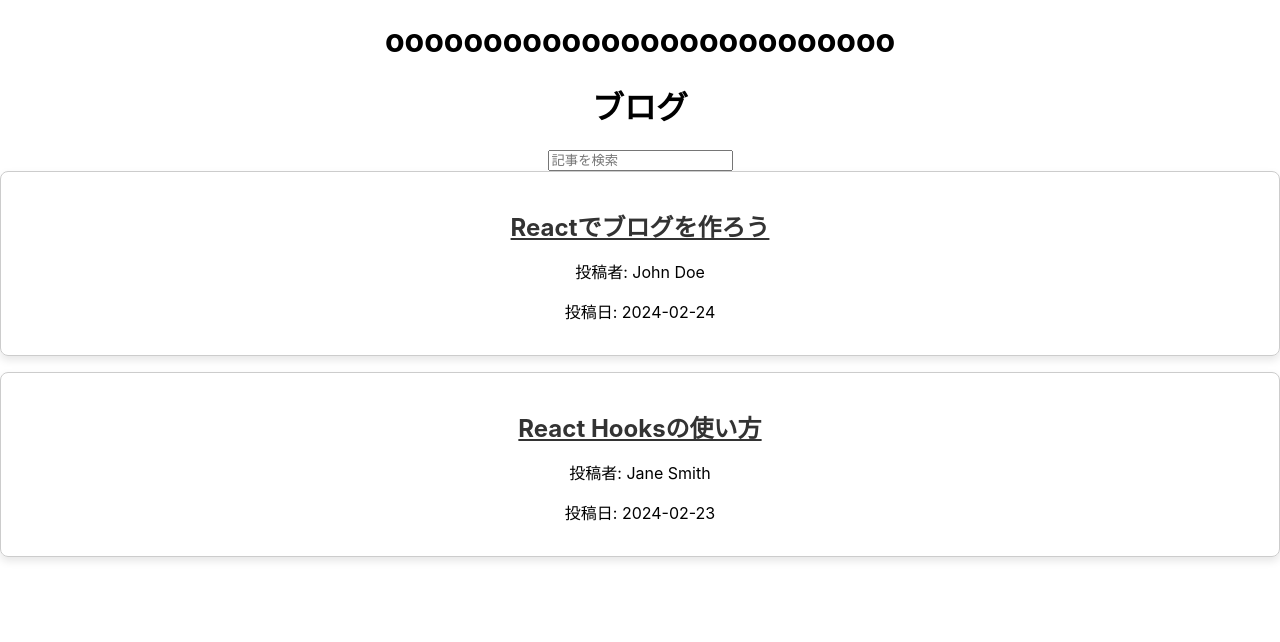
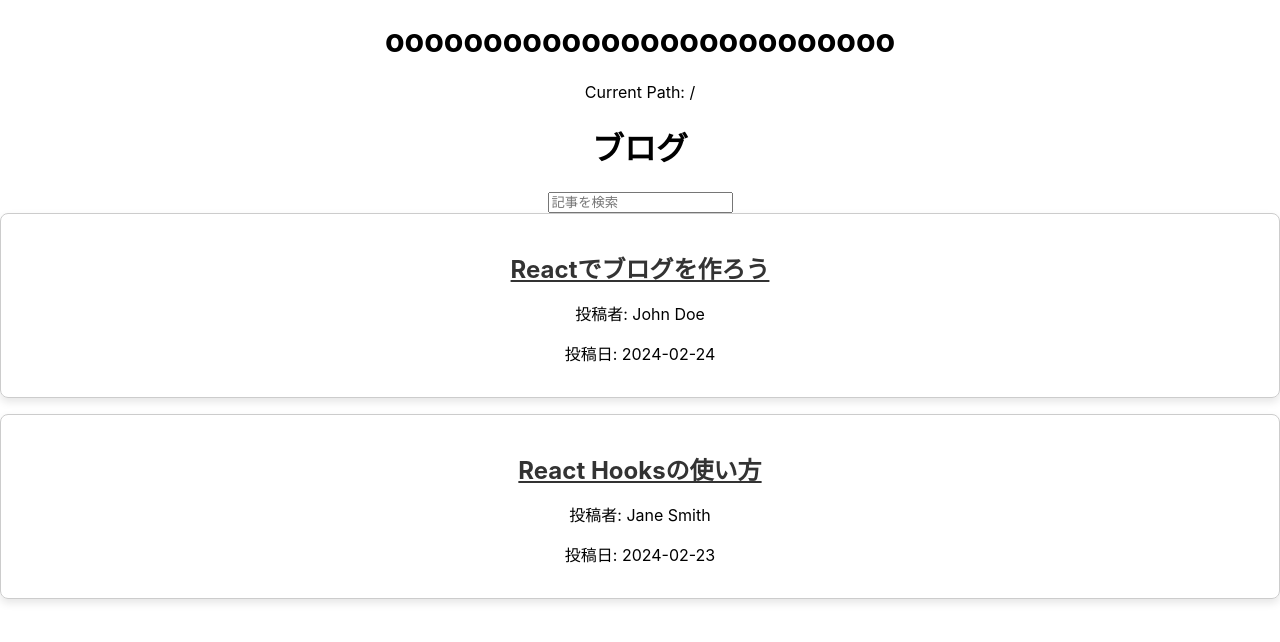
Before and after one commit to ntaku256/Portfolio-Blog, a React (Create React App) app: page / in a window 1280 px wide. Shown: the top 642 px of the page. Built offline with nearby package versions, Linux system fonts and the light colour scheme.

Commit message:
12st commit

```diff
--- a/src/components/content/Router.tsx
+++ b/src/components/content/Router.tsx
@@ -1,12 +1,19 @@
 import React from 'react';
-import { Routes, Route } from 'react-router-dom';
+import { Routes, Route , useLocation } from 'react-router-dom';
 import Blog from './Blog';
 import Article from './Article';
+
+const PathDisplay = () => {
+  const location = useLocation();
+
+  return <div>Current Path: {location.pathname}</div>;
+};
 
 const RouterComponent: React.FC = () => {
   return (
     <div>
       <h1>oooooooooooooooooooooooooo</h1>
+      <PathDisplay />
       <Routes>
         <Route path='/' element={<Blog/>}/>
         <Route path='/Article/:postId' element={<Article />}/>
```
